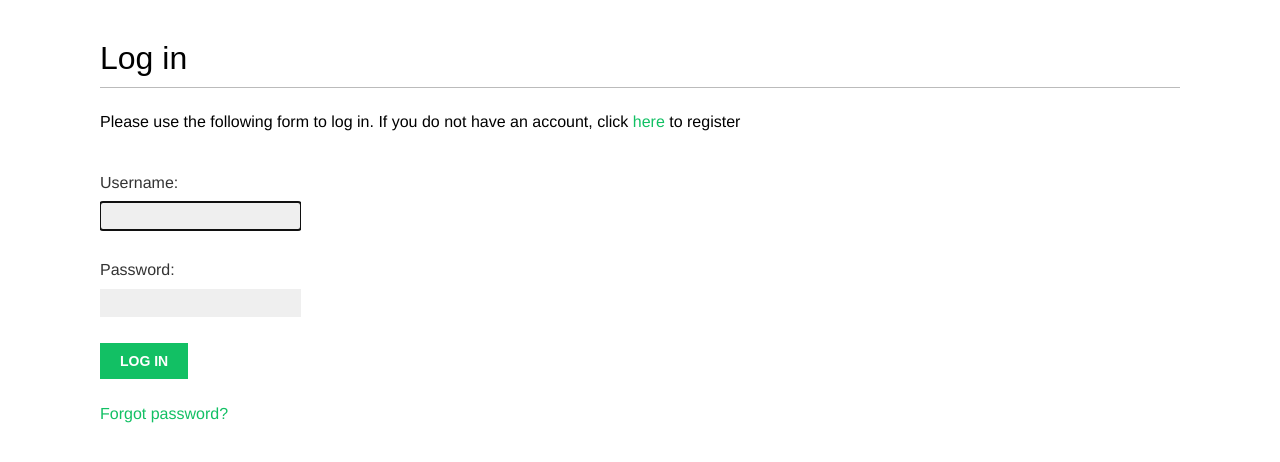
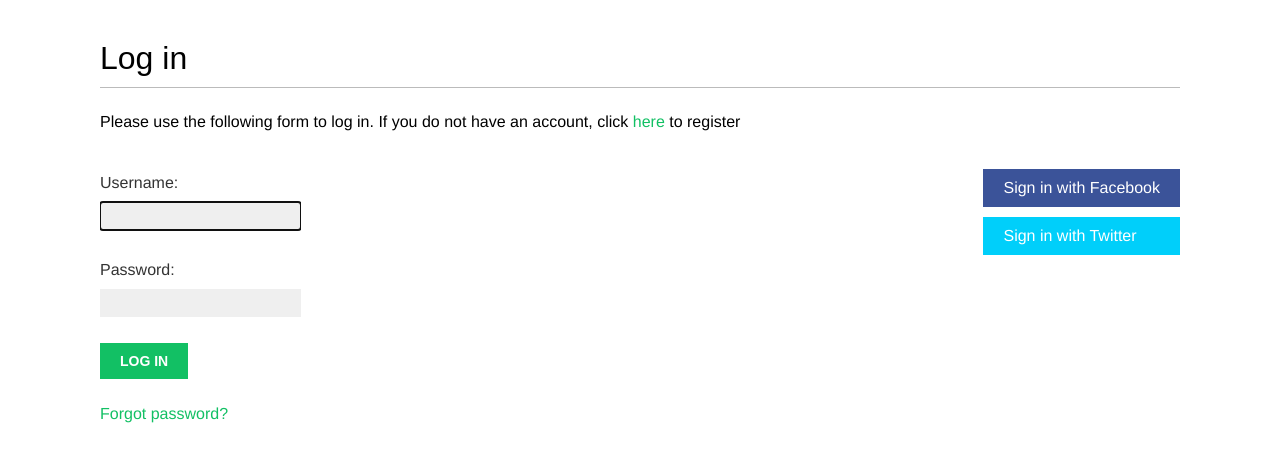
Before and after one commit to Amerikranian/Django-by-example-3d-edition-workthrough, a Django app: page /account/login/ in a window 1280 px wide. Shown: the part 81-543 px from the top of the page. Run offline with Django 3.2, Linux system fonts and the light colour scheme; some web fonts are replaced.

Commit message:
Added social authentication to bookmarks

```diff
--- a/bookmarks/account/templates/registration/login.html
+++ b/bookmarks/account/templates/registration/login.html
@@ -27,4 +27,23 @@
       </a>
     </form>
   </div>
+  <div class="social">
+    <ul>
+      <li class="facebook">
+        <a href="{% url "social:begin" "facebook" %}">
+          Sign in with Facebook
+        </a>
+      </li>
+      <li class="twitter">
+        <a href="{% url "social:begin" "twitter" %}">
+          Sign in with Twitter
+        </a>
+      </li>
+      <li class="tgoogle">
+        <a href="{% url "social:begin" "google-oauth2" %}">
+          Sign in with Google
+        </a>
+      </li>
+    </ul>
+  </div>
 {% endblock %}
--- a/bookmarks/account/urls.py
+++ b/bookmarks/account/urls.py
@@ -9,6 +9,8 @@
     # Note: Default django authentication views expect their templates to be in templates/registration/
     # Full list of included urls is at https://github.com/django/django/blob/stable/3.0.x/django/contrib/auth/urls.py
     path("", include("django.contrib.auth.urls")),
+    # social_django urlpatterns
+    path("social-auth/", include("social_django.urls", namespace="social")),
     path("register/", views.register, name="register"),
     # User profiles
     path("edit/", views.edit, name="edit"),
```
Also changed, not shown: bookmarks/bookmarks/settings.py (+15 -1 lines), README.md, 1 other file.
